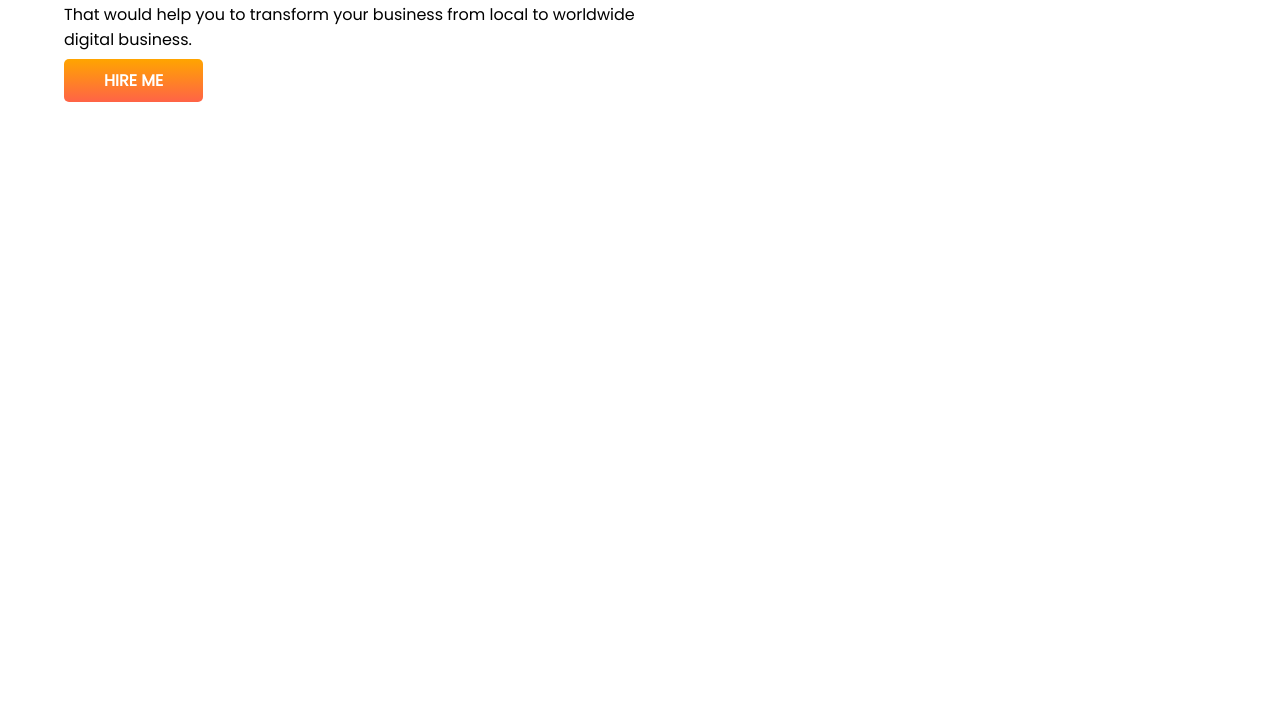
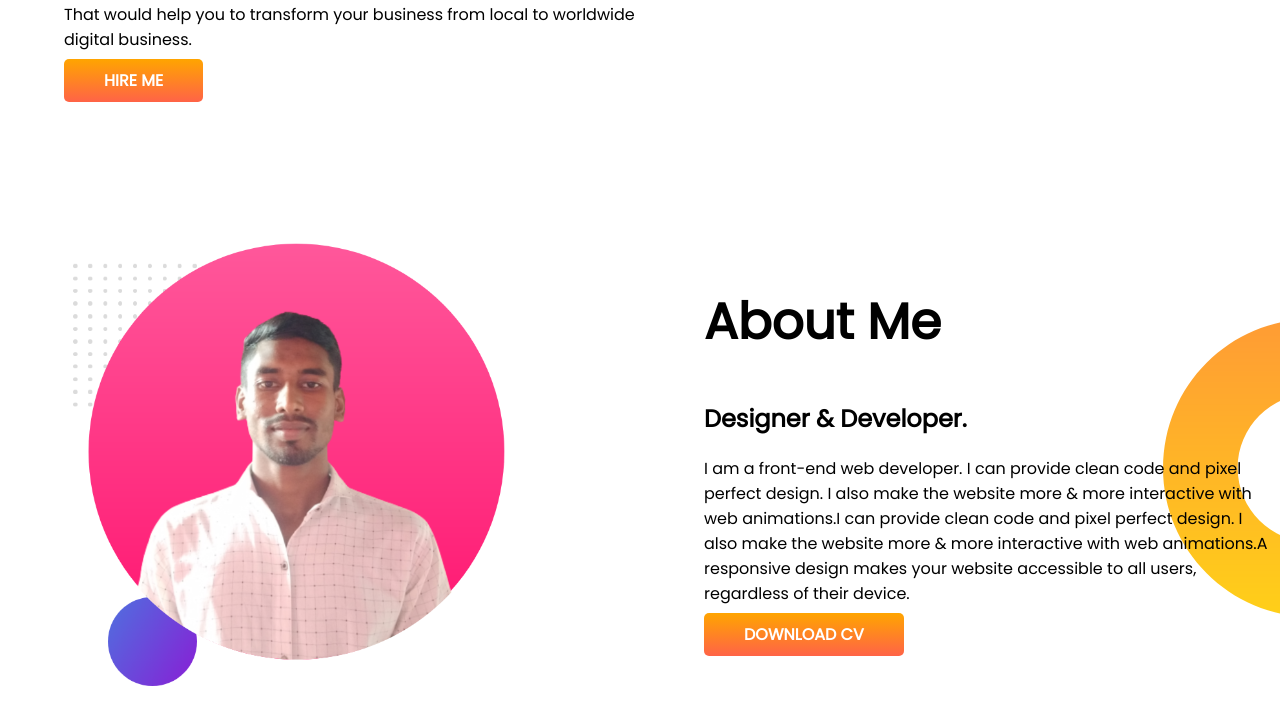
Before and after one commit to hasib50115/developer-portfolio, a plain HTML site: page index.html in a window 1280 px wide. Shown: the part 470-1194 px from the top of the page. Before the commit the page ends 800 px from the top, so only its background shows below. Drawn offline with Linux system fonts and the light colour scheme.

Commit message:
about added

```diff
--- a/index.html
+++ b/index.html
@@ -27,6 +27,19 @@
                 <img src="images/first-bg.png" alt="">
             </div>
         </section>
+        <section class="about-me">
+            <div class="half-width">
+                <img src="images/second-bg.png">
+            </div>
+            <div class="half-width">
+                <h1> About Me </h1>
+                <h2> Designer & Developer. </h2>
+                <p> I am a front-end web developer. I can provide clean code and pixel perfect design. I also make the website more & more interactive with web animations.I can provide clean code and pixel perfect design. I also make the website more & more interactive with web animations.A responsive design makes your website accessible to all users, regardless of their device. </p>
+                <a class="link-button" target="_blank" href="https://www.linkedin.com/in/hasib50115/"> DOWNLOAD CV </a>
+
+            </div>
+
+        </section>
 
 
 
--- a/style.css
+++ b/style.css
@@ -10,6 +10,7 @@ h1{
 }
 section{
     display: flex;
+    margin-bottom: 150px;
 }
 .half-width{
     width: 50%;
@@ -30,3 +31,8 @@ section{
     background-image: url("images/top-banner.png");
     background-repeat: no-repeat;
 }
+.about-me{
+    background-image: url("images/about-me-bg.png");
+    background-repeat: no-repeat;
+    background-position: right;
+}
```
Also changed, not shown: images/about-me-bg.png (renamed from images/dream-bg.png).
